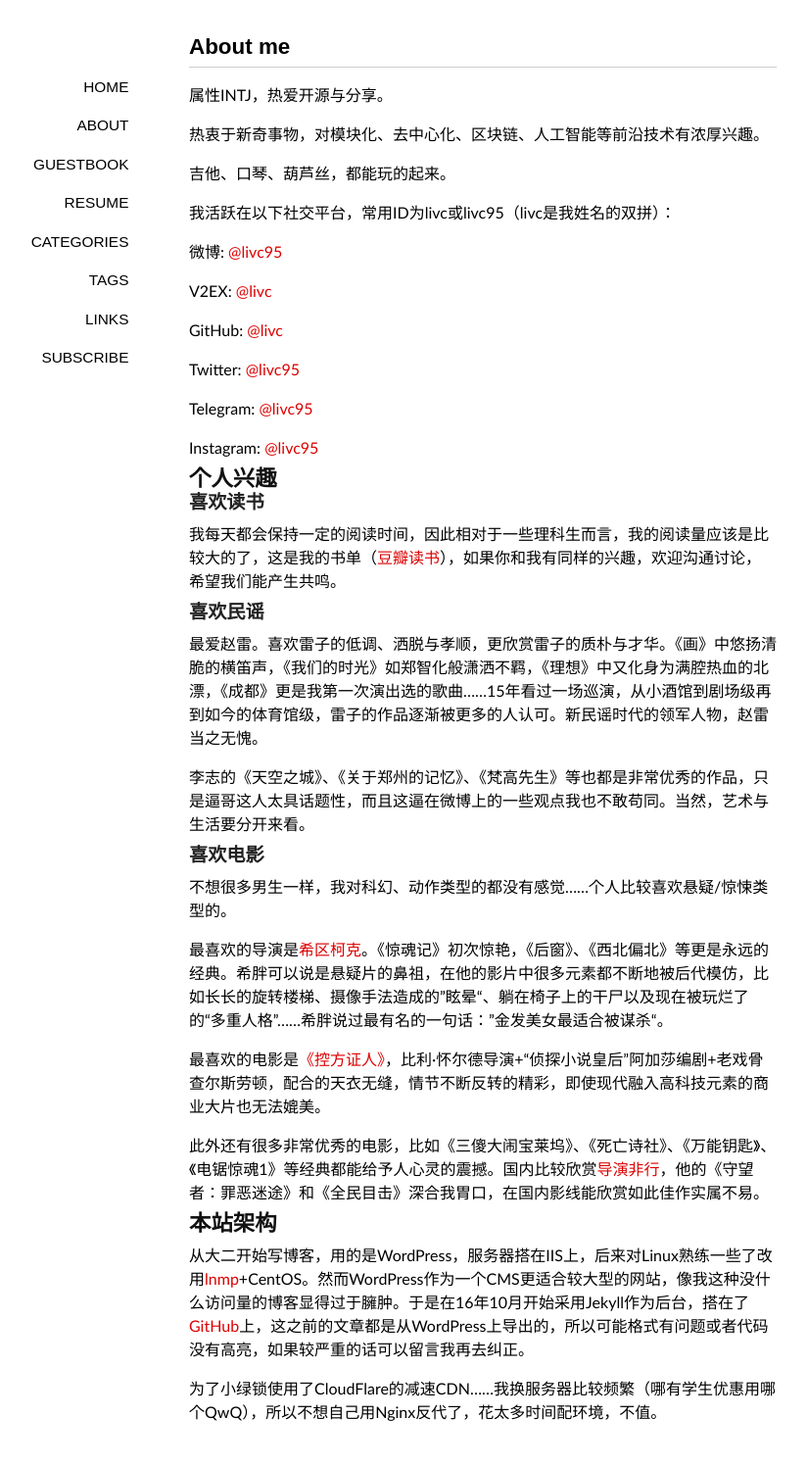
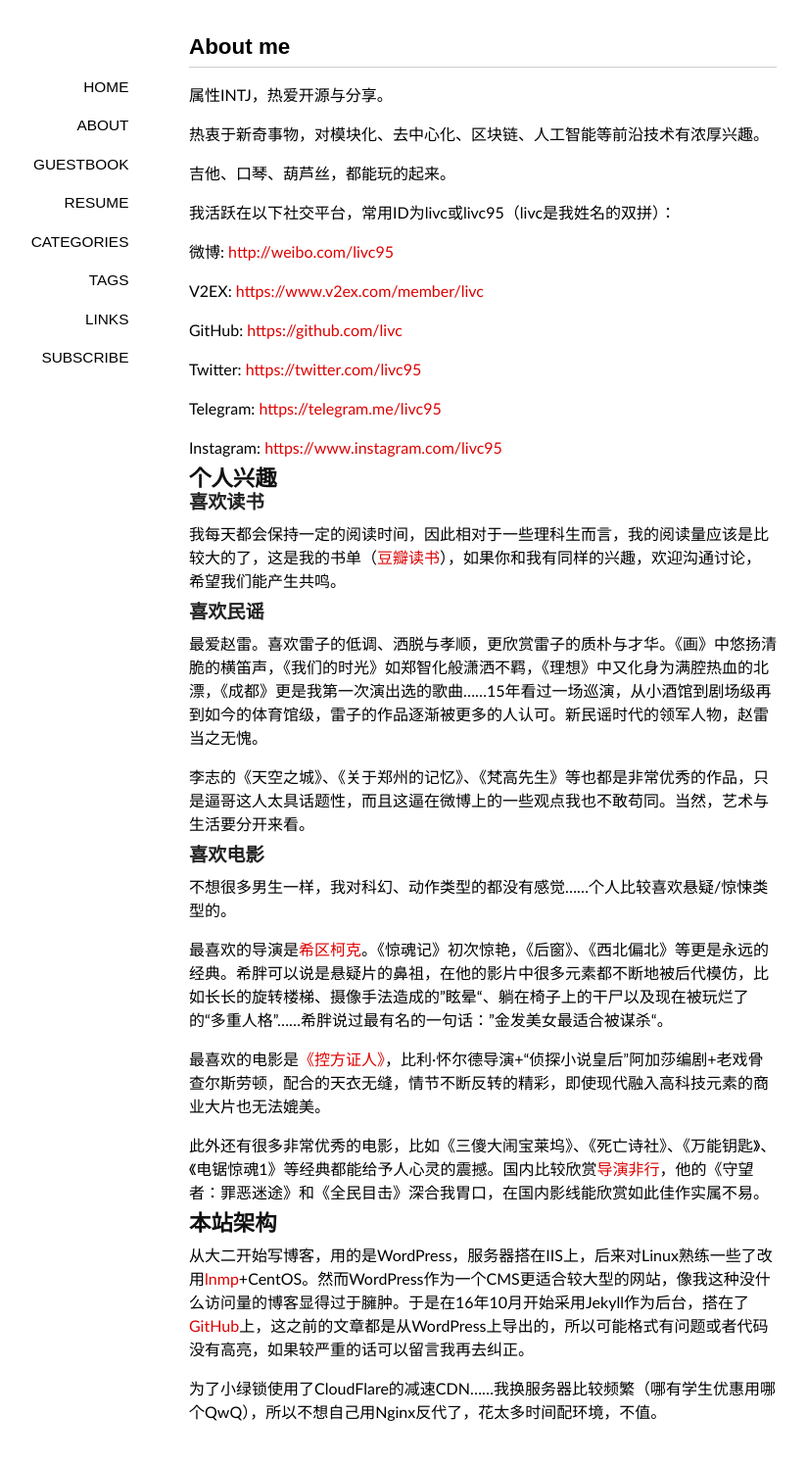
Before and after one commit to livc/livc.github.io, a Jekyll site: the page built from about/index.md, in a window 1280 px wide. Shown: the whole page at 98% size, without its empty margins (147-971 px from the left). Built offline with Jekyll 4.4.1, drawn with Linux system fonts in a browser that asks for light colours; nearby versions of some CDN libraries; some web fonts are replaced; comment, search, counter and statistics services are not loaded; some of the changed lines change nothing that is shown.

Commit message:
update About

```diff
--- a/about/index.md
+++ b/about/index.md
@@ -12,17 +12,17 @@
 
 我活跃在以下社交平台，常用ID为livc或livc95（livc是我姓名的双拼）：
 
-微博: [@livc95](http://weibo.com/livc95)
+微博: <http://weibo.com/livc95>
 
-V2EX: [@livc](https://www.v2ex.com/member/livc)
+V2EX: <https://www.v2ex.com/member/livc>
 
-GitHub: [@livc](https://github.com/livc)
+GitHub: <https://github.com/livc>
 
-Twitter: [@livc95](https://twitter.com/livc95)
+Twitter: <https://twitter.com/livc95>
 
-Telegram: [@livc95](https://telegram.me/livc95)
+Telegram: <https://telegram.me/livc95>
 
-Instagram: [@livc95](https://www.instagram.com/livc95)
+Instagram: <https://www.instagram.com/livc95>
 
 
 
```
